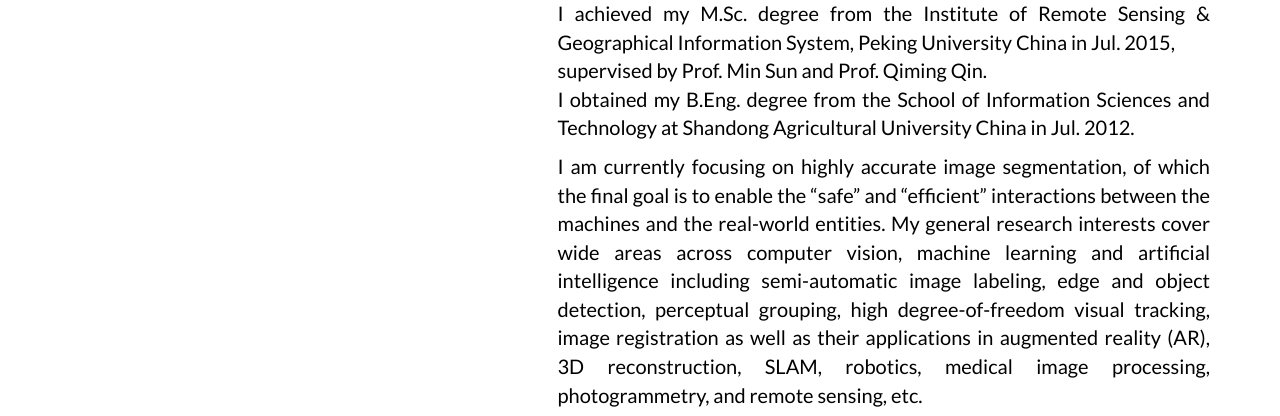
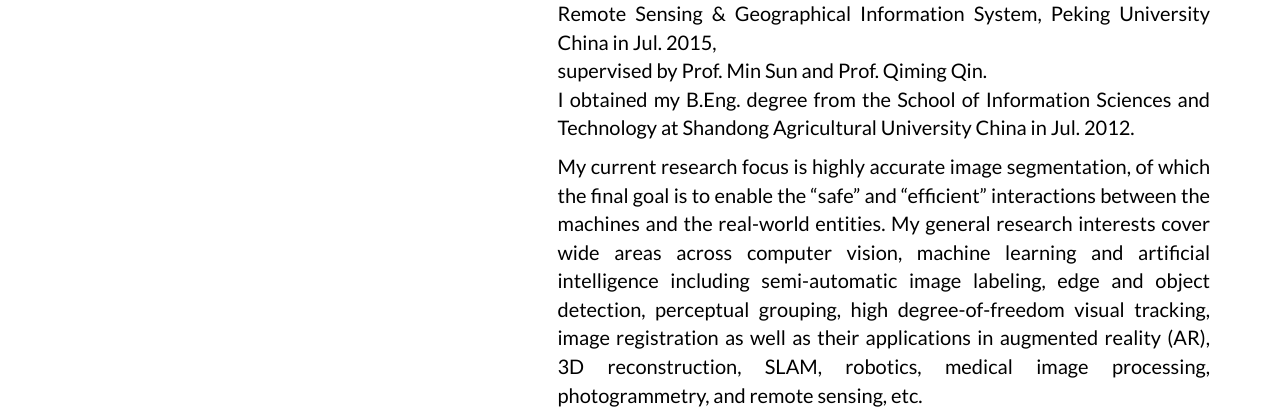
Before and after one commit to xuebinqin/xuebinqin.github.io, a website: page index.html in a window 1280 px wide. Shown: the part 555-971 px from the top of the page. Drawn offline with nearby package versions, Linux system fonts and the light colour scheme.

Commit message:
Update index.html

```diff
--- a/index.html
+++ b/index.html
@@ -87,10 +87,9 @@
 	      <p style="color:rgb(0,0,0)"> E-mail: xuebin[at]ualberta[dot]ca</p>
               <p style="color:rgb(0,0,0); text-align:justify; text-justify:inter-ideograph"> I am currently a Research Fellow at Mohamed bin Zayed University of Artificial Intelligence (MBZUAI, Abu Dhabi, UAE) working with Dr. Hang Dai and Prof. Ling Shao.
 	       Before that, I was working as a joint Mitacs Postdoc Fellow in the Department of Computing Science (Prof. Martin Jagersand) and the Department of Radiology & Diagnostic Imaging (Prof. Kumaradevan Punithakumar) at University of Alberta from Mar. 2020 to Mar. 2021.
-		      I obtained my PhD degree from the the Department of Computing Science at <a style="color:rgb(0,150,255)" href="https://www.ualberta.ca/" target="_blank">University of Alberta</a>, supervisored by <a style="color:rgb(0,150,255)" href="https://webdocs.cs.ualberta.ca/~jag/" target="_blank">Prof. Martin Jagersand</a>, in Feb. 2020.</br>
-               I achieved my M.Sc. degree from the Institute of Remote Sensing & Geographical Information System, Peking University China in Jul. 2015, </br> supervised by Prof. Min Sun and Prof. Qiming Qin. </br>
-               I obtained my B.Eng. degree from the School of Information Sciences and Technology at Shandong Agricultural University China in Jul. 2012.</br></p>
-	    <p style="color:rgb(0,0,0); text-align:justify; text-justify:inter-ideograph"> I am currently focusing on highly accurate image segmentation, of which the final goal is to enable the “safe” and “efficient” interactions between the machines and the real-world entities. My general research interests cover wide areas across computer vision, machine learning and artificial intelligence including semi-automatic image labeling, edge and object detection, perceptual grouping, high degree-of-freedom visual tracking, image registration as well as their applications in augmented reality (AR), 3D reconstruction, SLAM, robotics, medical image processing, photogrammetry, and remote sensing, etc. </p>
+	       I obtained my PhD degree from the the Department of Computing Science at <a style="color:rgb(0,150,255)" href="https://www.ualberta.ca/" target="_blank">University of Alberta</a>, supervisored by <a style="color:rgb(0,150,255)" href="https://webdocs.cs.ualberta.ca/~jag/" target="_blank">Prof. Martin Jagersand</a>, in Feb. 2020. I achieved my M.Sc. degree from the Institute of Remote Sensing & Geographical Information System, Peking University China in Jul. 2015, </br> supervised by Prof. Min Sun and Prof. Qiming Qin. </br>
+               I obtained my B.Eng. degree from the School of Information Sciences and Technology at Shandong Agricultural University China in Jul. 2012. </p>
+	    <p style="color:rgb(0,0,0); text-align:justify; text-justify:inter-ideograph"> My current research focus is highly accurate image segmentation, of which the final goal is to enable the “safe” and “efficient” interactions between the machines and the real-world entities. My general research interests cover wide areas across computer vision, machine learning and artificial intelligence including semi-automatic image labeling, edge and object detection, perceptual grouping, high degree-of-freedom visual tracking, image registration as well as their applications in augmented reality (AR), 3D reconstruction, SLAM, robotics, medical image processing, photogrammetry, and remote sensing, etc. </p>
           </div>
 
 
```
